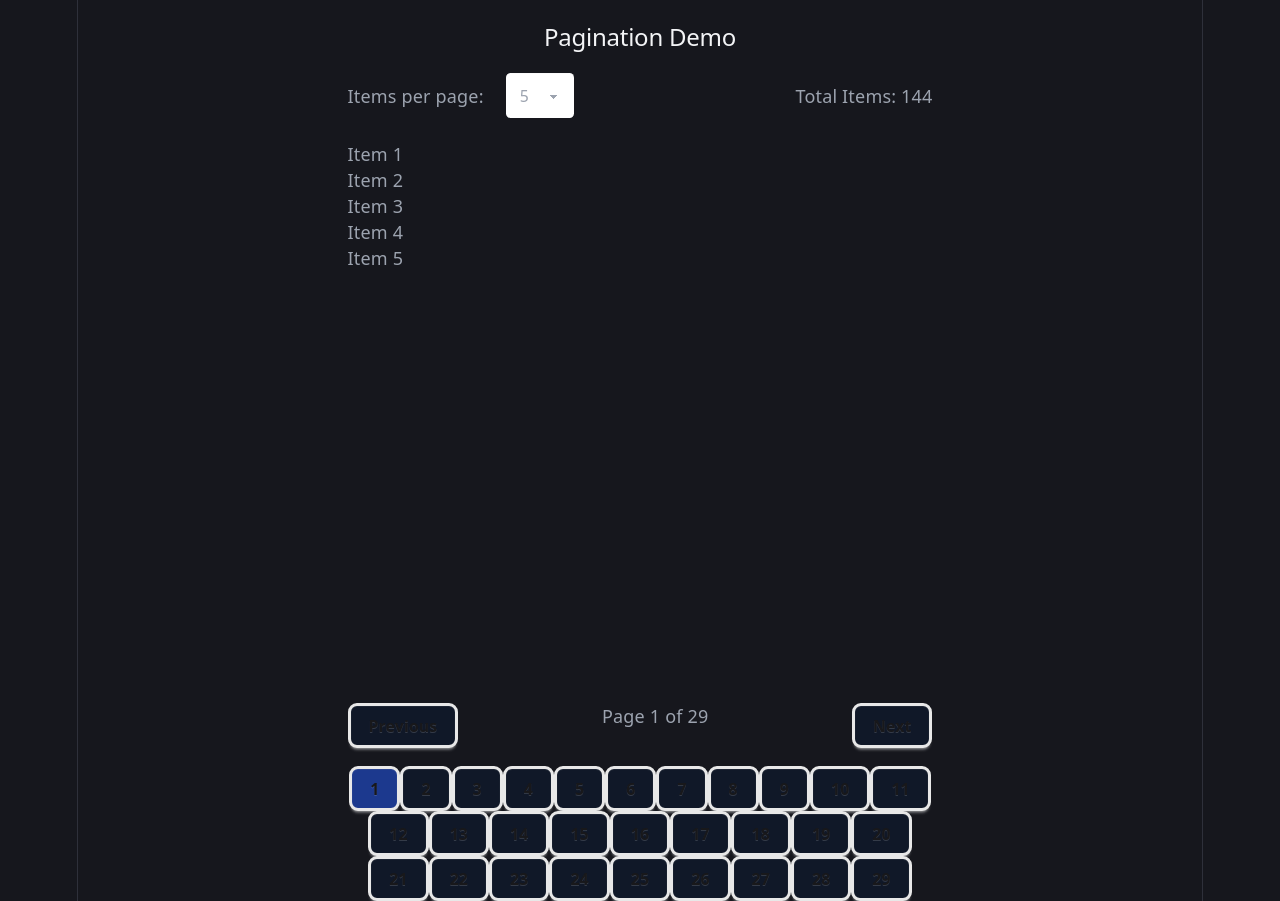
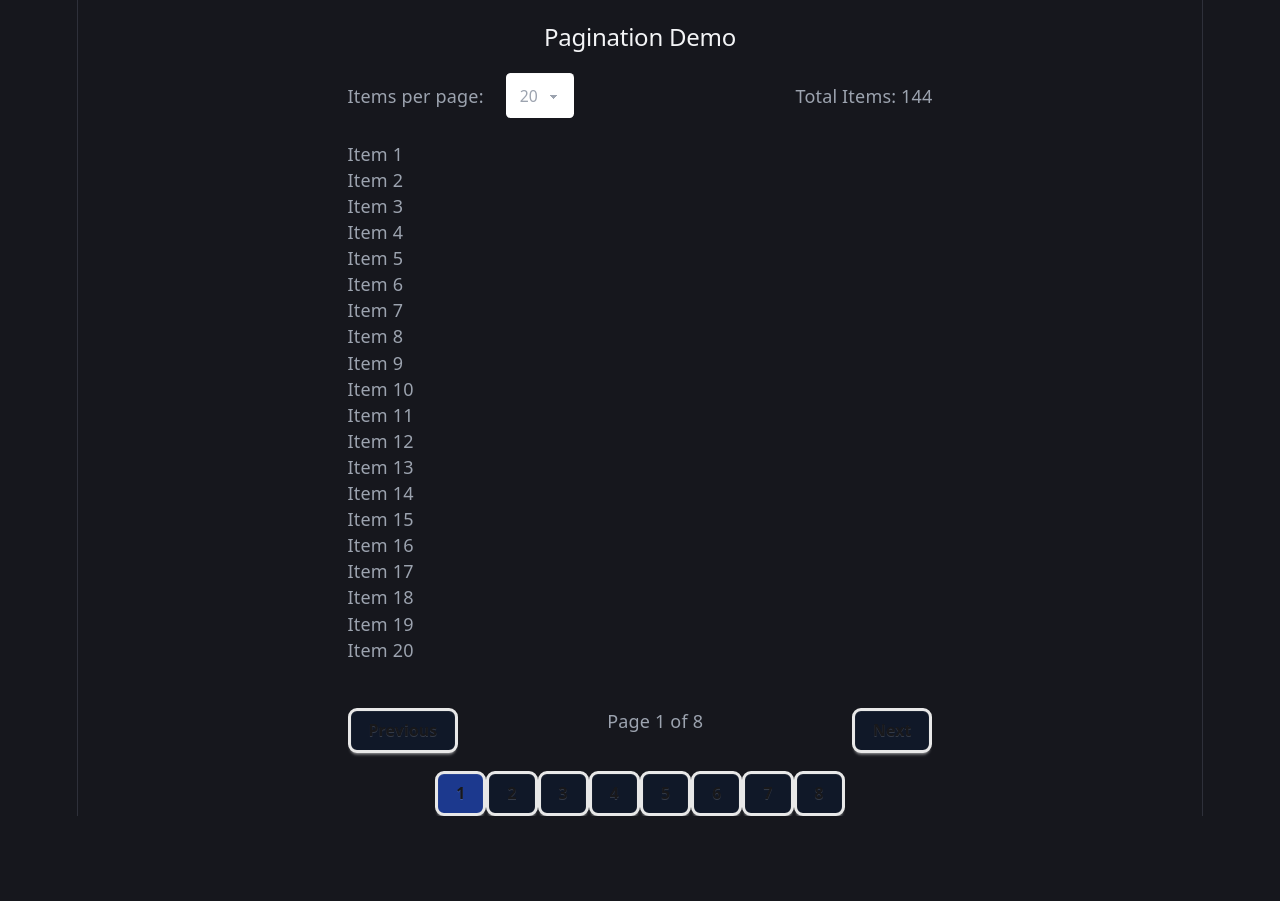
Before and after one commit to chadgarc/lab10.2CustomHooks, a React (Vite) app: page / in a window 1280 px wide. After the commit the page ends 816 px from the top, so only its background shows below. Built offline with nearby package versions, Linux system fonts and the light colour scheme.

Commit message:
test with vscodium in server

```diff
--- a/src/App.tsx
+++ b/src/App.tsx
@@ -6,7 +6,7 @@ import { PagesSetter } from './components/PagesSetter/PagesSetter';
 function App() {
   const pagesSet: number[] = [5,10,15,20];
   const [items, setItems] = useState(data);
-  const [itemsPerPage, setItemsPerPage] = useState<number>(pagesSet[0])
+  const [itemsPerPage, setItemsPerPage] = useState<number>(pagesSet[3])
 
 
   const handlePagesChange = (value: string) => {
--- a/src/components/PagesSetter/PagesSetter.tsx
+++ b/src/components/PagesSetter/PagesSetter.tsx
@@ -8,7 +8,7 @@ export function PagesSetter({onChange}:PagesSetterProps){
         <>
             <section className="flex gap-5 items-center">
                 <p>Items per page:</p>
-                <select defaultValue={pagesSet[0]} className="select w-15"
+                <select defaultValue={pagesSet[3]} className="select w-15"
                 onChange={(e) => {
                     const selected = pagesSet.find(option => `${option}` === e.target.value);
                     if(selected) onChange(`${selected}`)
```
